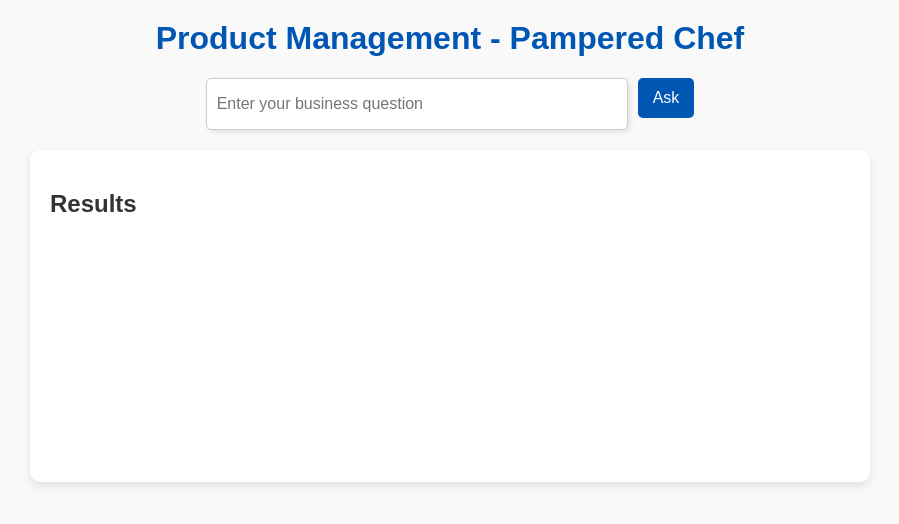
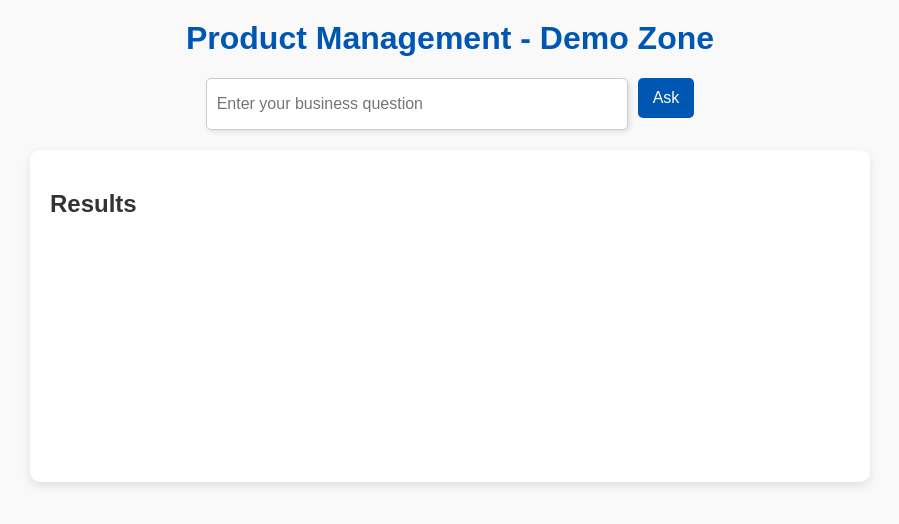
Before and after one commit to mariofaf/JustAsk, a plain HTML site: page index.html in a window 1280 px wide. Shown: the whole page, without its empty margins (190-1089 px from the left). Drawn offline with nearby package versions, Linux system fonts and the light colour scheme.

Commit message:
Update index.html

```diff
--- a/index.html
+++ b/index.html
@@ -93,7 +93,7 @@
 </head>
 
 <body>
-    <h1>Product Management - Pampered Chef </h1>
+    <h1>Product Management - Demo Zone </h1>
     <form id="query-form">
         <input type="text" id="query" placeholder="Enter your business question" required />
         <button type="submit">Ask</button>
```
